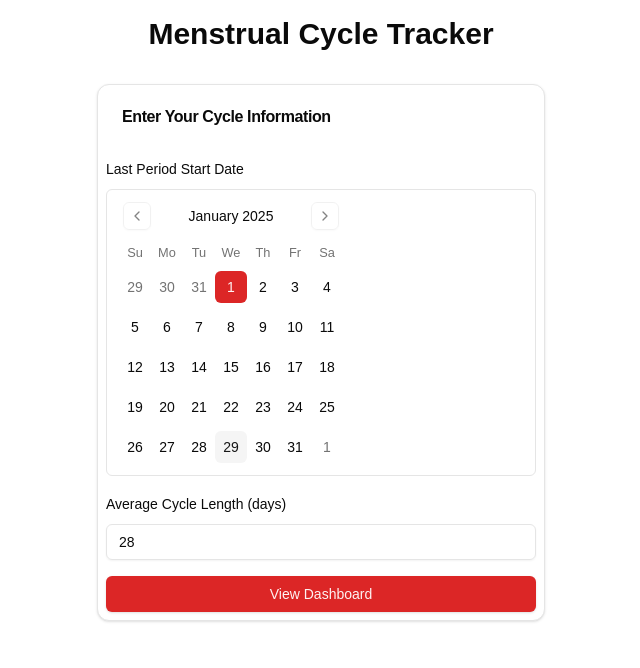
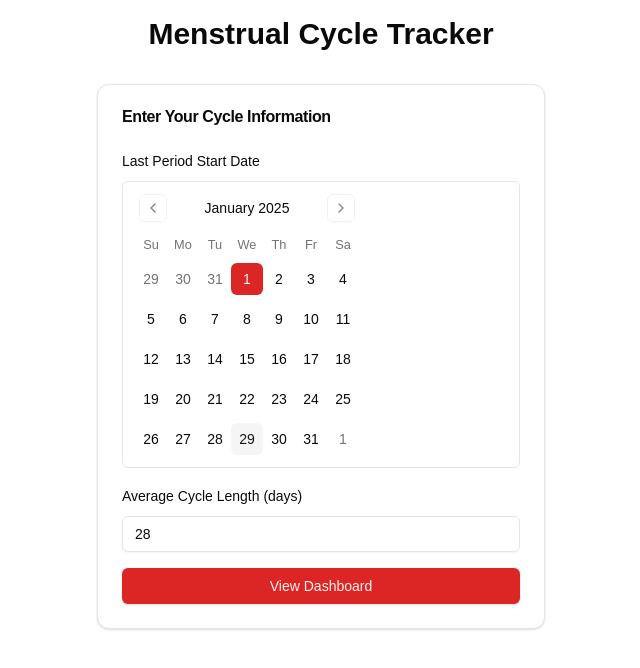
Before and after one commit to harryyking/HemoHeros, a Next.js app: page / in a window 1280 px wide. Shown: the top 668 px of the page, without its empty margins (319-959 px from the left). Built offline with nearby package versions, Linux system fonts and the light colour scheme; a web font is replaced by a local one.

Commit message:
w calendar

```diff
--- a/app/page.tsx
+++ b/app/page.tsx
@@ -29,9 +29,9 @@ export default function Home() {
           <CardHeader>
             <CardTitle>Enter Your Cycle Information</CardTitle>
           </CardHeader>
-          <CardContent className="p-2 mx-auto w-full">
+          <CardContent className="mx-auto w-full">
             <form onSubmit={handleSubmit} className="space-y-4">
-              <div className="space-y-2">
+              <div className="space-y-2 w-full">
                 <Label htmlFor="lastPeriodStart">Last Period Start Date</Label>
                 <Calendar
                   mode="single"
--- a/components/QuickDashboard.tsx
+++ b/components/QuickDashboard.tsx
@@ -63,8 +63,8 @@ const QuickCheckDashboard: React.FC<QuickCheckDashboardProps> = ({ lastPeriodSta
       <p className="text-center mb-8">Your personalized menstrual cycle overview</p>
 
       <div className="grid grid-cols-1 lg:grid-cols-3 gap-8">
-        <Card className="col-span-1 lg:col-span-2 shadow-md">
-          <CardContent className="p-2 mx-auto w-full">
+        <Card className="col-span-1 lg:col-span-2 shadow-md w-full">
+          <CardContent className="p-0 mx-auto w-full">
             <Calendar
               mode="single"
               selected={today}
```
